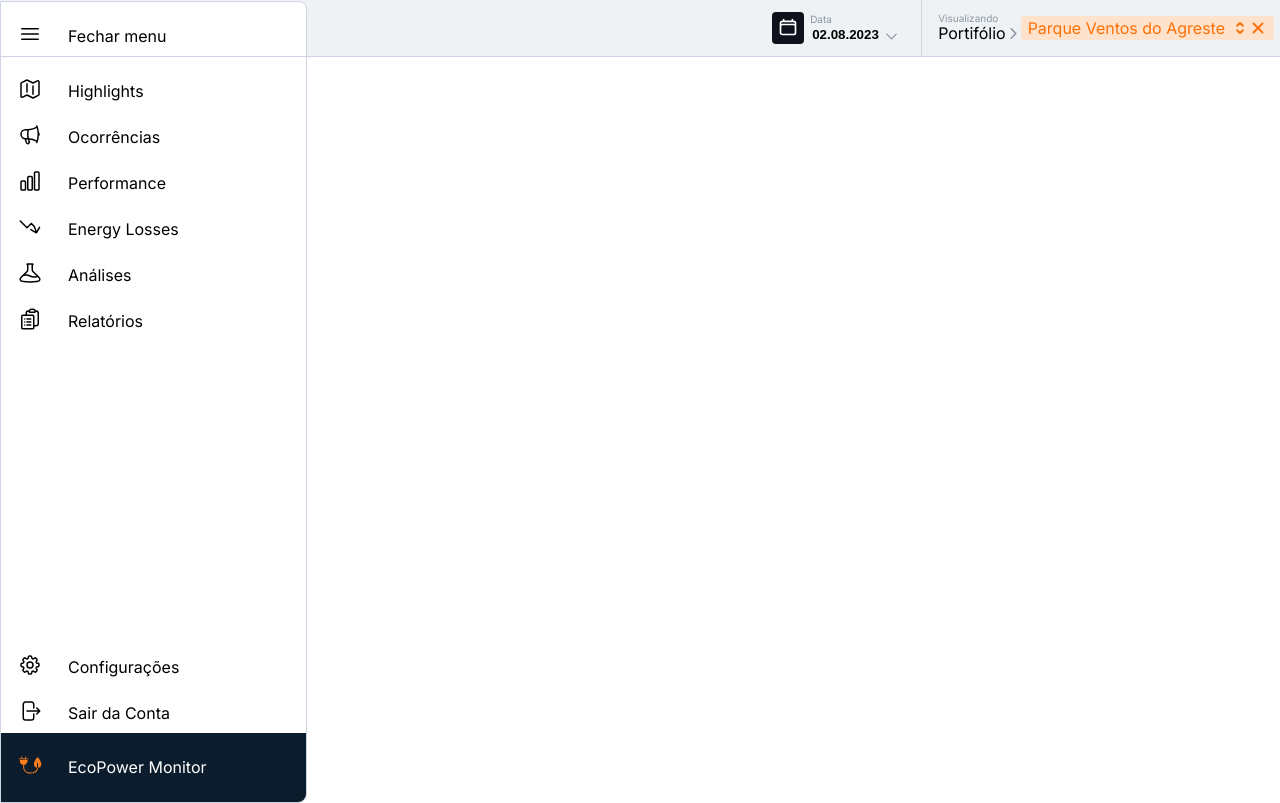
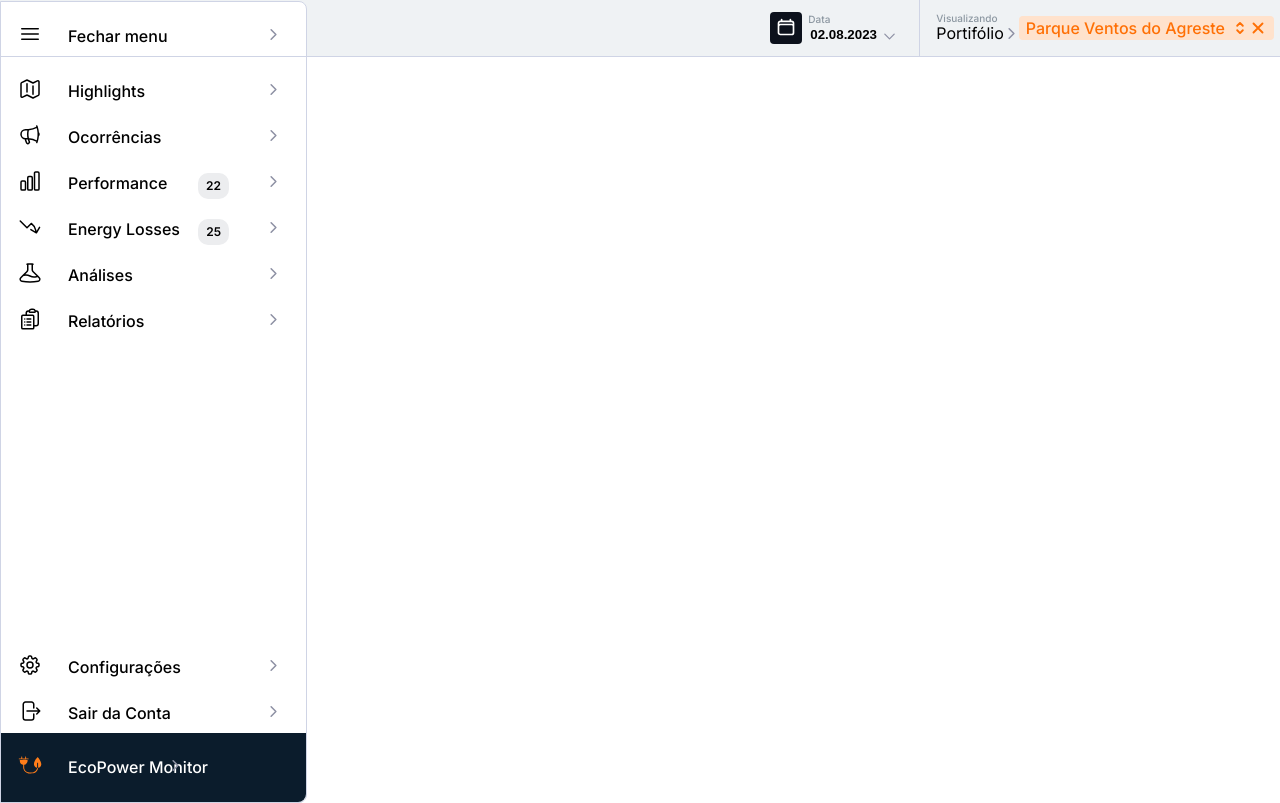
Before and after one commit to patrickbrito95/delfos-dashboard, a React (Vite) app: page / in a window 1280 px wide. Both pictures are taken after a click on the element 29 px from the left and 174 px from the top of the page. Built offline with nearby package versions, Linux system fonts and the light colour scheme.

Commit message:
feat: manipulate routes with active navbar itens

```diff
--- a/index.html
+++ b/index.html
@@ -3,9 +3,11 @@
   <head>
     <meta charset="UTF-8" />
     <link rel="icon" type="image/svg+xml" href="/vite.svg" />
-    <link href='https://fonts.googleapis.com/css?family=Inter' rel='stylesheet'>
+    <link rel="preconnect" href="https://fonts.googleapis.com">
+    <link rel="preconnect" href="https://fonts.gstatic.com" crossorigin>
+    <link href="https://fonts.googleapis.com/css2?family=Inter:wght@400;500;600&display=swap" rel="stylesheet">
     <meta name="viewport" content="width=device-width, initial-scale=1.0" />
-    <title>Vite + React</title>
+    <title>Delfos Dashboard</title>
   </head>
   <body>
     <div id="root"></div>
--- a/package.json
+++ b/package.json
@@ -14,6 +14,7 @@
     "react": "^18.2.0",
     "react-datepicker": "^4.16.0",
     "react-dom": "^18.2.0",
+    "react-router-dom": "^6.14.2",
     "react-svg": "^16.1.19"
   },
   "devDependencies": {
--- a/src/App.css
+++ b/src/App.css
@@ -3,5 +3,5 @@
   margin: 0 auto;
   padding: 2rem;
   text-align: center;
-  font-family: Inter;
+  font-family: 'Inter', sans-serif;
 }
--- a/src/components/Navbar/index.jsx
+++ b/src/components/Navbar/index.jsx
@@ -1,10 +1,11 @@
 import React, { useState } from 'react';
 import './style.css';
 import { NavbarItem } from '../NavbarItem';
+import { useLocation } from 'react-router-dom';
 
 export const Navbar = () => {
     const [open, setOpen] = useState(false);
-    const [hover, setHover] = useState(false)
+    const [hover, setHover] = useState(false);
 
     const handleMouseEnter = () => {
         setHover(true);
@@ -15,25 +16,37 @@ export const Navbar = () => {
     };
 
     const handleOpenNavbar = () => {
-        setOpen(true);
-    }
+        // Abrir o navbar somente se o hover for falso
+        if (!hover) {
+            setOpen(true);
+        }
+    };
 
+    const isActiveRoute = location.pathname === `/${name.toLowerCase()}`;
 
+    console.log(isActiveRoute)
 
     return (
-        <div className={`navbar${hover ? "-opener" : open ? "-fixed" : ""}`}
+        <div
+            className={`navbar${hover ? "-opener" : open ? "-fixed" : ""}`}
             onMouseEnter={handleMouseEnter}
-            onMouseLeave={handleMouseLeave}>
-            <div onClick={handleOpenNavbar}>
-                <div className={`${hover || open ? 'wrapper-close' : "wrapper-close-transparent"}`}>
+            onMouseLeave={handleMouseLeave}
+        >
+            <div
+                onClick={handleOpenNavbar}
+                className="wrapper-hover-control"
+                onMouseEnter={handleMouseEnter}
+                onMouseLeave={handleMouseLeave}
+            >
+                <div onClick={() => setHover(false)} className={`${hover || open ? 'wrapper-close' : "wrapper-close-transparent"}`}>
                     <NavbarItem open={open} hover={hover} name="Fechar menu" iconName="menu" />
                 </div>
-                <NavbarItem open={open} hover={hover} name="Highlights" iconName="map" />
-                <NavbarItem open={open} hover={hover} name="Ocorrências" iconName="speakerphone" />
-                <NavbarItem open={open} hover={hover} name="Performance" iconName="chart-bar" />
-                <NavbarItem open={open} hover={hover} name="Energy Losses" iconName="trending-down" />
-                <NavbarItem open={open} hover={hover} name="Análises" iconName="beaker" />
-                <NavbarItem open={open} hover={hover} name="Relatórios" iconName="clipboard-list" />
+                <NavbarItem isActiveRoute={location.pathname === `/highlights`} open={open} hover={hover} name="Highlights" iconName="map" location={location} />
+                <NavbarItem open={open} hover={hover} name="Ocorrências" iconName="speakerphone" location={location} />
+                <NavbarItem open={open} hover={hover} name="Performance" iconName="chart-bar" notifications={22} location={location} />
+                <NavbarItem open={open} hover={hover} name="Energy Losses" iconName="trending-down" notifications={25} location={location} />
+                <NavbarItem open={open} hover={hover} name="Análises" iconName="beaker" location={location} />
+                <NavbarItem open={open} hover={hover} name="Relatórios" iconName="clipboard-list" location={location} />
             </div>
             <div>
                 <NavbarItem open={open} hover={hover} name="Configurações" iconName="cog" />
@@ -43,5 +56,5 @@ export const Navbar = () => {
                 </div>
             </div>
         </div>
-    )
-}
+    );
+};
--- a/src/components/Navbar/style.css
+++ b/src/components/Navbar/style.css
@@ -61,6 +61,11 @@
     background-color: #0B1C2C;
     color: #ffffff;
     padding-bottom: 15px;
+    font-weight: 400;
     display: flex;
     border-radius: 0px 0px 8px 0px;
 }
+
+.ecopower-navbar-item-open {
+    font-weight: 600;
+}
--- a/src/components/NavbarItem/index.jsx
+++ b/src/components/NavbarItem/index.jsx
@@ -1,18 +1,32 @@
 import React from 'react';
 import Icon from '../Icon';
 import './style.css';
+import { NotificationPill } from '../NotificationPill';
 
-export const NavbarItem = ({ iconName, open = false, name, hover = false }) => {
+export const NavbarItem = ({ iconName, open = false, name, hover = false, moreOptions = false, notifications, isActiveRoute }) => {
+
     return (
         <div>
             {!open && !hover ? (
-                <div className='wrapper-icon'>
+                <div className={'wrapper-icon'}>
+                    {isActiveRoute && (
+                        <div className='icon-active'>
+                        </div>
+                    )}
                     <Icon name={iconName} />
                 </div>
             ) : (
                 <div className='wrapper-icon-named'>
                     <Icon name={iconName} />
                     <div>{name}</div>
+                    {notifications && (
+                        <div className='wrapper-notification-navbar-item'>
+                            <NotificationPill notifications={notifications} />
+                        </div>
+                    )}
+                    <div className="wrapper-chevron-icon">
+                        <Icon name={`chevron${moreOptions ? '-down' : '-right'}`} />
+                    </div>
                 </div>
             )}
 
--- a/src/components/NavbarItem/style.css
+++ b/src/components/NavbarItem/style.css
@@ -4,15 +4,36 @@
     font-size: 16px;
     font-weight: 600;
     margin-left: 17px;
+    cursor: pointer;
+}
+
+.icon-active {
+    display: flex;
+    margin: 20px 0px 12px 0px;
+    font-size: 16px;
+    font-weight: 600;
+    margin-left: 17px;
+    cursor: pointer;
+    position: absolute;
+    background-color: red;
+    width: 5px;
+    height: 30px;
+    left: -17px;
 }
 
 
 .wrapper-icon-named {
+    position: relative;
     display: flex;
     margin: 20px 0px 8px 0px;
     font-size: 16px;
+    font-weight: 500;
+    margin-left: 17px;
+    cursor: pointer;
+}
+
+.wrapper-icon-named:hover {
     font-weight: 600;
-    margin-left: 17px;
 }
 
 .wrapper-icon div {
@@ -25,3 +46,13 @@
     margin-top: 2px;
     white-space: nowrap;
 }
+
+.wrapper-chevron-icon {
+    position: absolute;
+    right: 25px;
+}
+
+.wrapper-notification-navbar-item {
+    position: absolute;
+    right: 77px;
+}
--- /dev/null
+++ b/src/components/NotificationPill/index.jsx
@@ -0,0 +1,11 @@
+import React from 'react';
+import './style.css';
+
+
+export const NotificationPill = ({ notifications }) => {
+    return (
+        <div className='pill'>
+            {notifications}
+        </div>
+    )
+}
--- /dev/null
+++ b/src/components/NotificationPill/style.css
@@ -0,0 +1,16 @@
+.pill {
+    padding: 4px 8px;
+    border-radius: 10px;
+    background-color: #ECEDEF;
+    color: #000;
+    font-weight: 600;
+    font-size: 12px;
+    display: flex;
+    justify-content: center;
+
+
+}
+
+.pill:hover {
+    opacity: 0.8;
+}
--- a/src/index.css
+++ b/src/index.css
@@ -1,5 +1,5 @@
 :root {
-  font-family: Inter;
+  font-family: 'Inter', sans-serif;
   line-height: 1.5;
   font-synthesis: none;
   text-rendering: optimizeLegibility;
```
Also changed, not shown: 1 other file (tests, documents, lock files or other folders).
